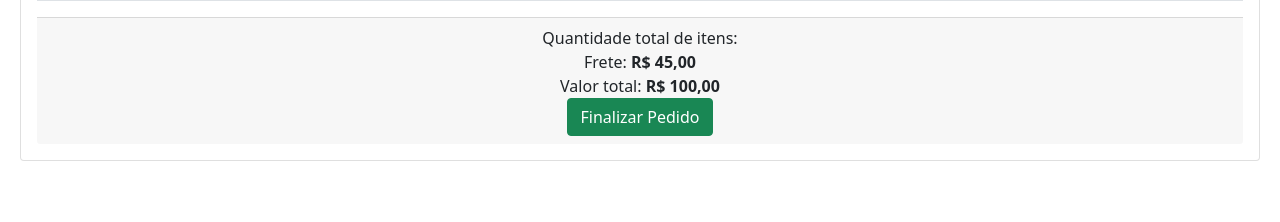
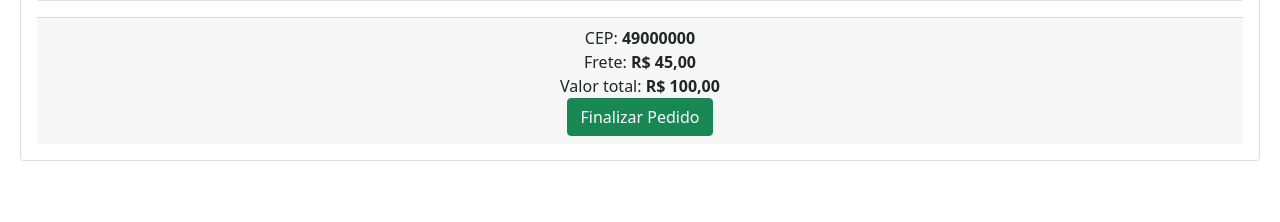
Before and after one commit to alissonsfonseca/Projeto_BethStore, a Flask app: template app/templates/carrinho.html in a window 1280 px wide. Shown: the part 503-725 px from the top of the page. Run offline with Flask 2, Linux system fonts and the light colour scheme; the template is opened without the code that fills it: values that come from a table or form of the project are taken from there, others are empty; data comes from the database, SQL or seed files in the repository.

```diff
--- a/app/controllers/carrinhoController.py
+++ b/app/controllers/carrinhoController.py
@@ -1,7 +1,7 @@
 from app import db
 from flask import Blueprint, redirect, render_template, request, session, url_for
 from flask_login import login_required, current_user
-from app.models.tables import Carrinho, Categoria, Cliente, Produto, Usuario
+from app.models.tables import Carrinho, Categoria, Cliente, Pedido, Produto, Usuario
 
 
 carrinhoController = Blueprint('carrinhoController', __name__)
@@ -13,7 +13,7 @@ def carrinho():
     cliente = Cliente.query.filter_by(id_usuario=current_user.id).first()
     id = cliente.id
     carrinho = Carrinho.query.filter_by(id_cliente=id)
-    return render_template("carrinho.html", usuario = current_user, carrinho=carrinho, categorias=categorias)
+    return render_template("carrinho.html", usuario = current_user, carrinho=carrinho, categorias=categorias, cliente=cliente)
 
 
 @carrinhoController.route("/carrinho/produto/<int:id>/<int:quant>", methods=["GET", "POST"])
--- a/app/templates/carrinho.html
+++ b/app/templates/carrinho.html
@@ -30,7 +30,7 @@
       </tbody>
     </table>
   <div class="card-footer ">
-    Quantidade total de itens:
+    CEP: <strong>{{cliente.cep}}</strong>
     <div>
       Frete: <strong>R$ 45,00</strong>
     </div>
```
